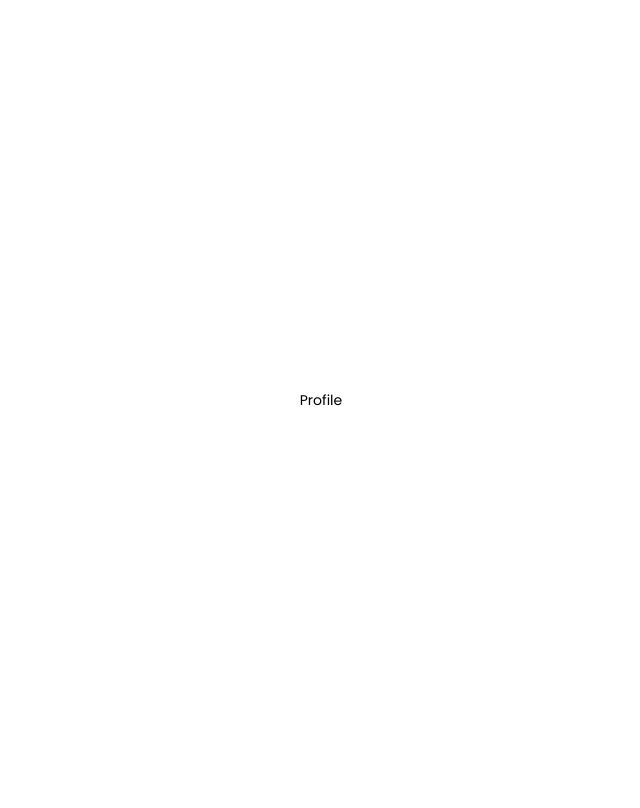
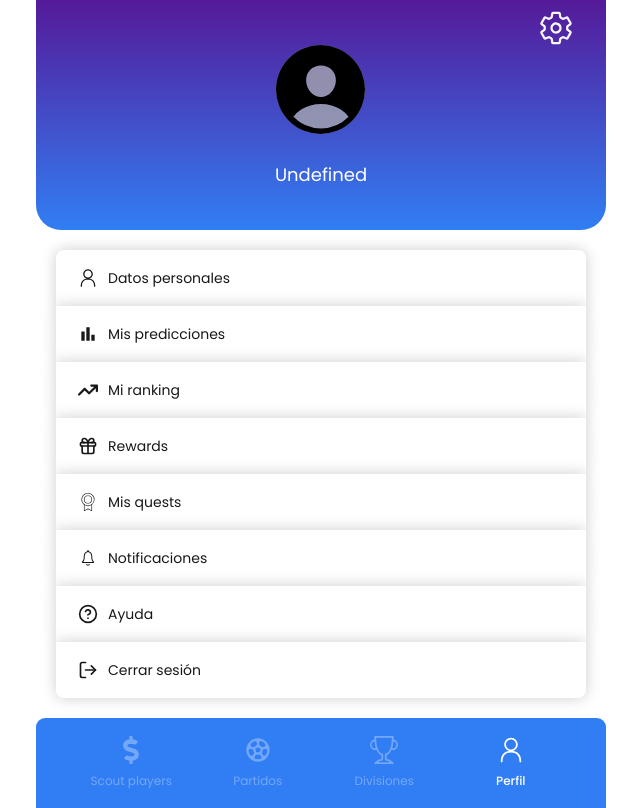
Before and after one commit to No-Country-simulation/h2-02-ft-java-react, a React (Vite) app in the folder frontend/: page /profile in a window 1280 px wide. Shown: the whole page, without its empty margins (319-959 px from the left). Built offline with nearby package versions, Linux system fonts and the light colour scheme; sample sign-in values are in the browser's storage.

Commit message:
pagina perfil creada

```diff
--- a/frontend/src/app/components/molecules/Navbar.jsx
+++ b/frontend/src/app/components/molecules/Navbar.jsx
@@ -2,6 +2,7 @@ import { NavLink } from 'react-router-dom';
 import { FaDollarSign } from 'react-icons/fa';
 import { RiFootballLine } from 'react-icons/ri';
 import { BsTrophy } from 'react-icons/bs';
+import { RxPerson } from "react-icons/rx";
 
 const navItems = [
   {
@@ -9,13 +10,14 @@ const navItems = [
     icon: <FaDollarSign size={28} />,
     label: 'Scout players',
   },
-  { to: '/match', icon: <RiFootballLine size={30} />, label: 'Partidos' },
+  { to: '/match', icon: <RiFootballLine size={28} />, label: 'Partidos' },
   { to: '/divisiones', icon: <BsTrophy size={28} />, label: 'Divisiones' },
+  { to: '/profile', icon: <RxPerson size={28} />, label: 'Perfil' },
 ];
 
 export default function Navbar() {
   return (
-    <nav className="grid h-[90px] w-full grid-cols-3 items-center justify-evenly rounded-t-large bg-blueWaki px-4 sm:min-w-[500px] xs:px-8">
+    <nav className="grid h-[90px] w-full grid-cols-4 items-center justify-evenly rounded-t-large bg-blueWaki px-4 sm:min-w-[500px] xs:px-8">
       {navItems.map((item, index) => (
         <NavLink
           key={index}
--- /dev/null
+++ b/frontend/src/app/components/molecules/ProfileHeader.jsx
@@ -0,0 +1,28 @@
+import { IoSettingsOutline } from 'react-icons/io5';
+import { IoPersonCircle } from 'react-icons/io5';
+
+export default function ProfileHeader({ photo, firstName, lastName }) {
+  return (
+    <div className="relative flex h-[230px] items-center justify-center rounded-b-[25px] bg-gradient-to-b from-[#551A99] to-[#317EF4]">
+      <IoSettingsOutline className="absolute right-8 top-2.5 h-9 w-9 text-[#F8F8F8]" />
+      <div className="flex flex-col items-center justify-center">
+        <div className="flex h-[89px] w-[89px] items-center justify-center overflow-hidden rounded-full bg-black bg-opacity-50">
+          {photo ? (
+            <img
+              src={photo}
+              alt="Profile"
+              className="h-full w-full object-cover"
+            />
+          ) : (
+            <div className="bg-white bg-opacity-50">
+              <IoPersonCircle className="h-[112px] w-[112px] text-black" />
+            </div>
+          )}
+        </div>
+        <div className="mt-[30px] text-[18px] text-[#FFFFFF]">
+          {firstName || lastName ? `${firstName} ${lastName}` : 'Undefined'}
+        </div>
+      </div>
+    </div>
+  );
+}
--- /dev/null
+++ b/frontend/src/app/components/molecules/ProfileNavbar.jsx
@@ -0,0 +1,13 @@
+import { FaArrowLeftLong } from 'react-icons/fa6';
+
+export default function ProfileNavbar({ beforePage, titlePage }) {
+  return (
+    <div>
+      <div>
+        <FaArrowLeftLong />
+        {beforePage}
+      </div>
+      <div>{titlePage}</div>
+    </div>
+  );
+}
--- /dev/null
+++ b/frontend/src/app/components/organisms/ProfileList.jsx
@@ -0,0 +1,69 @@
+import React from 'react';
+import { RxPerson } from 'react-icons/rx';
+import { MdBarChart } from 'react-icons/md';
+import { FaArrowTrendUp } from 'react-icons/fa6';
+import { LuGift } from 'react-icons/lu';
+import { PiMedalThin } from 'react-icons/pi';
+import { FiHelpCircle } from 'react-icons/fi';
+import { IoIosNotificationsOutline } from 'react-icons/io';
+import { LuLogOut } from 'react-icons/lu';
+
+const iconSize = 20;
+
+const options = [
+  {
+    name: 'Datos personales',
+    icon: <RxPerson size={iconSize} />,
+    link: '/profile/personal-data',
+  },
+  { name: 'Mis predicciones', icon: <MdBarChart size={iconSize} />, link: '' }, // Sin página creada
+  { name: 'Mi ranking', icon: <FaArrowTrendUp size={iconSize} />, link: '' }, // Sin página creada
+  { name: 'Rewards', icon: <LuGift size={iconSize} />, link: '' }, // Sin página creada
+  { name: 'Mis quests', icon: <PiMedalThin size={iconSize} />, link: '' }, // Sin página creada
+  {
+    name: 'Notificaciones',
+    icon: <IoIosNotificationsOutline size={iconSize} />,
+    link: '/profile/notifications',
+  },
+  {
+    name: 'Ayuda',
+    icon: <FiHelpCircle size={iconSize} />,
+    link: '/profile/help',
+  },
+  {
+    name: 'Cerrar sesión',
+    icon: <LuLogOut size={iconSize} />,
+    action: 'logout',
+  },
+];
+
+export default function ProfileList() {
+  const handleLogout = () => {
+    localStorage.removeItem('token');
+    window.location.reload();
+  };
+
+  return (
+    <div className="flex w-full flex-col p-5">
+      {options.map((option, index) => (
+        <a
+          key={index}
+          href={option.link || '#'}
+          onClick={option.action === 'logout' ? handleLogout : null}
+          className={`flex h-14 w-full items-center justify-between bg-white px-5 text-[#181818] shadow-custom ${
+            index === 0 ? 'rounded-t-lg' : ''
+          } ${index === options.length - 1 ? 'rounded-b-lg' : ''}`}
+        >
+          <div className="grid grid-cols-[24px_1fr] items-center gap-2">
+            <div className="flex h-6 w-6 items-center justify-center">
+              {option.icon}
+            </div>
+            <span className="text-regularNav-14 whitespace-nowrap">
+              {option.name}
+            </span>
+          </div>
+        </a>
+      ))}
+    </div>
+  );
+}
--- /dev/null
+++ b/frontend/src/app/pages/Help.jsx
@@ -0,0 +1,9 @@
+
+
+export default function Help() {
+  return (
+    <main className="flex min-h-screen w-full flex-col overflow-hidden sm:min-w-[570px]">
+      ayuda
+    </main>
+  );
+}
--- /dev/null
+++ b/frontend/src/app/pages/Notifications.jsx
@@ -0,0 +1,9 @@
+
+
+export default function Notifications() {
+  return (
+    <main className="flex min-h-screen w-full flex-col overflow-hidden sm:min-w-[570px]">
+      Notificaciones
+    </main>
+  );
+}
--- /dev/null
+++ b/frontend/src/app/pages/PersonalData.jsx
@@ -0,0 +1,9 @@
+
+
+export default function PersonalData() {
+  return (
+    <main className="flex min-h-screen w-full flex-col overflow-hidden sm:min-w-[570px]">
+      datos personales
+    </main>
+  );
+}
--- a/frontend/src/app/pages/Profile.jsx
+++ b/frontend/src/app/pages/Profile.jsx
@@ -1,3 +1,25 @@
+import { useState, useEffect } from 'react';
+import FooterNavbar from '../components/organisms/FooterNavbar';
+import ProfileHeader from '../components/molecules/ProfileHeader';
+import ProfileList from '../components/organisms/ProfileList';
+import { Outlet, useLocation } from 'react-router-dom';
+
 export default function Profile() {
-  return <div>Profile</div>;
+  const location = useLocation();
+  const [isProfilePage, setIsProfilePage] = useState(true);
+
+  useEffect(() => {
+    setIsProfilePage(location.pathname === '/profile');
+  }, [location.pathname]);
+
+  return (
+    <main className="flex min-h-screen w-full flex-col overflow-hidden sm:min-w-[570px]">
+      {isProfilePage && <ProfileHeader />}
+      {isProfilePage && <ProfileList />}
+      <div className="flex-grow">
+        <Outlet />
+      </div>
+      {isProfilePage && <FooterNavbar />}
+    </main>
+  );
 }
--- /dev/null
+++ b/frontend/src/app/pages/Setting.jsx
@@ -0,0 +1,9 @@
+
+
+export default function Setting() {
+  return (
+    <main className="flex min-h-screen w-full flex-col overflow-hidden sm:min-w-[570px]">
+      configuraciones
+    </main>
+  );
+}
--- a/frontend/src/app/routes/AppRouter.jsx
+++ b/frontend/src/app/routes/AppRouter.jsx
@@ -7,8 +7,11 @@ import Match from '../pages/Match';
 import ScoutPlayers from '../pages/ScoutPlayers';
 import Divisiones from '../pages/Divisiones';
 import MyPredictions from '../pages/MyPredictions';
-import NotFound from '../pages/NotFound'; // Importamos la página de error 404
+import NotFound from '../pages/NotFound';
 import PrivateRoute from '../routes/PrivateRoute';
+import PersonalData from '../pages/PersonalData';
+import Notifications from '../pages/Notifications';
+import Help from '../pages/Help';
 
 export default function AppRouter() {
   return (
@@ -60,7 +63,11 @@ export default function AppRouter() {
               <Profile />
             </PrivateRoute>
           }
-        />
+        >
+          <Route path="personal-data" element={<PersonalData />} />
+          <Route path="notifications" element={<Notifications />} />
+          <Route path="help" element={<Help />} />
+        </Route>
 
         {/* Ruta para la página de error 404 */}
         <Route path="*" element={<NotFound />} />
--- /dev/null
+++ b/frontend/src/app/services/profileService.js
@@ -0,0 +1,18 @@
+import axios from 'axios';
+
+const API_URL = '/api';
+
+// Obtener el perfil por ID de perfil
+export const getProfile = async (profileId) => {
+  try {
+    const token = localStorage.getItem('token');
+    const response = await axios.get(`${API_URL}/profile/${profileId}`, {
+      headers: {
+        Authorization: `Bearer ${token}`,
+      },
+    });
+    return response.data;
+  } catch (error) {
+    throw new Error('Error al obtener el perfil');
+  }
+};
```
